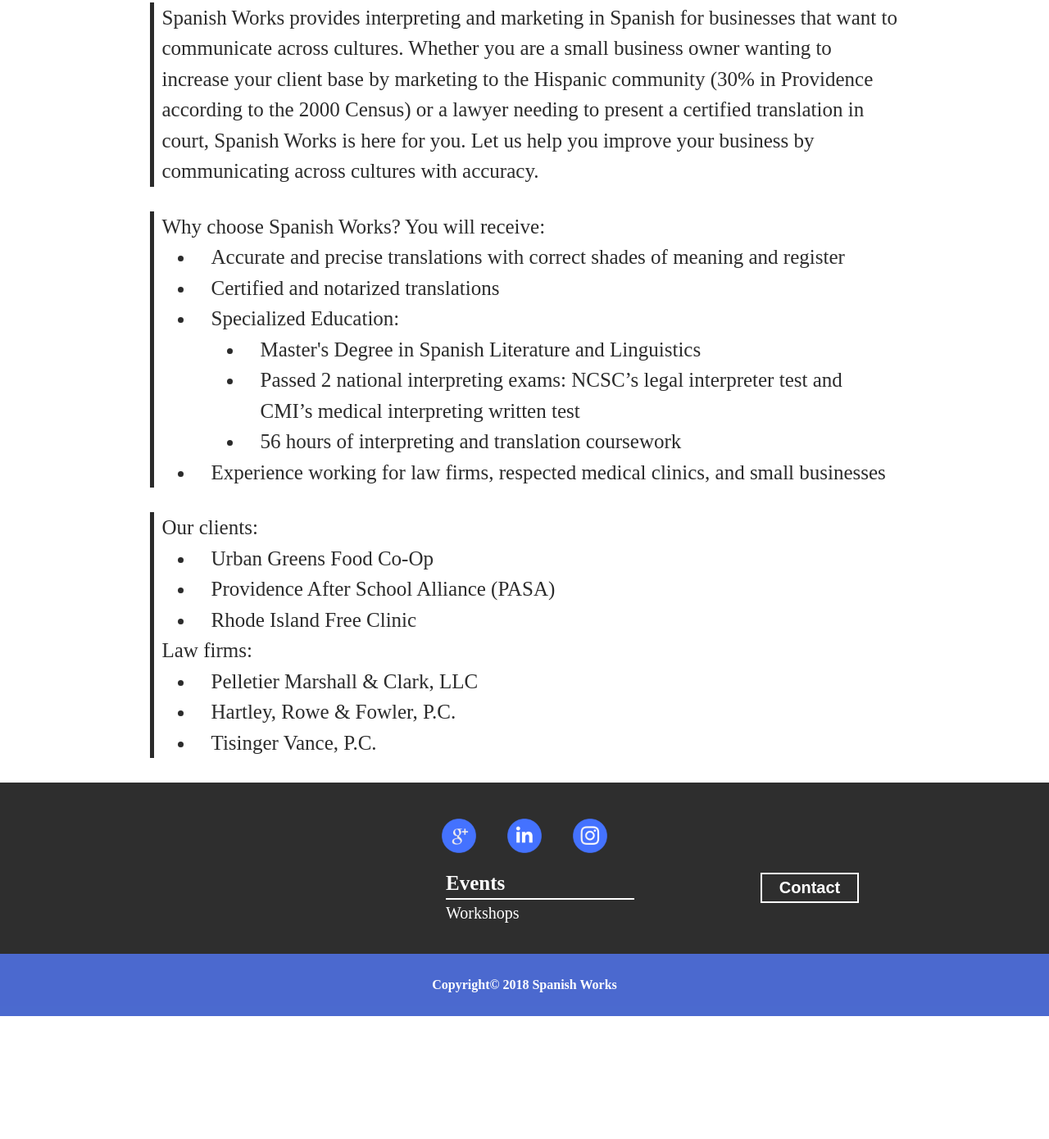
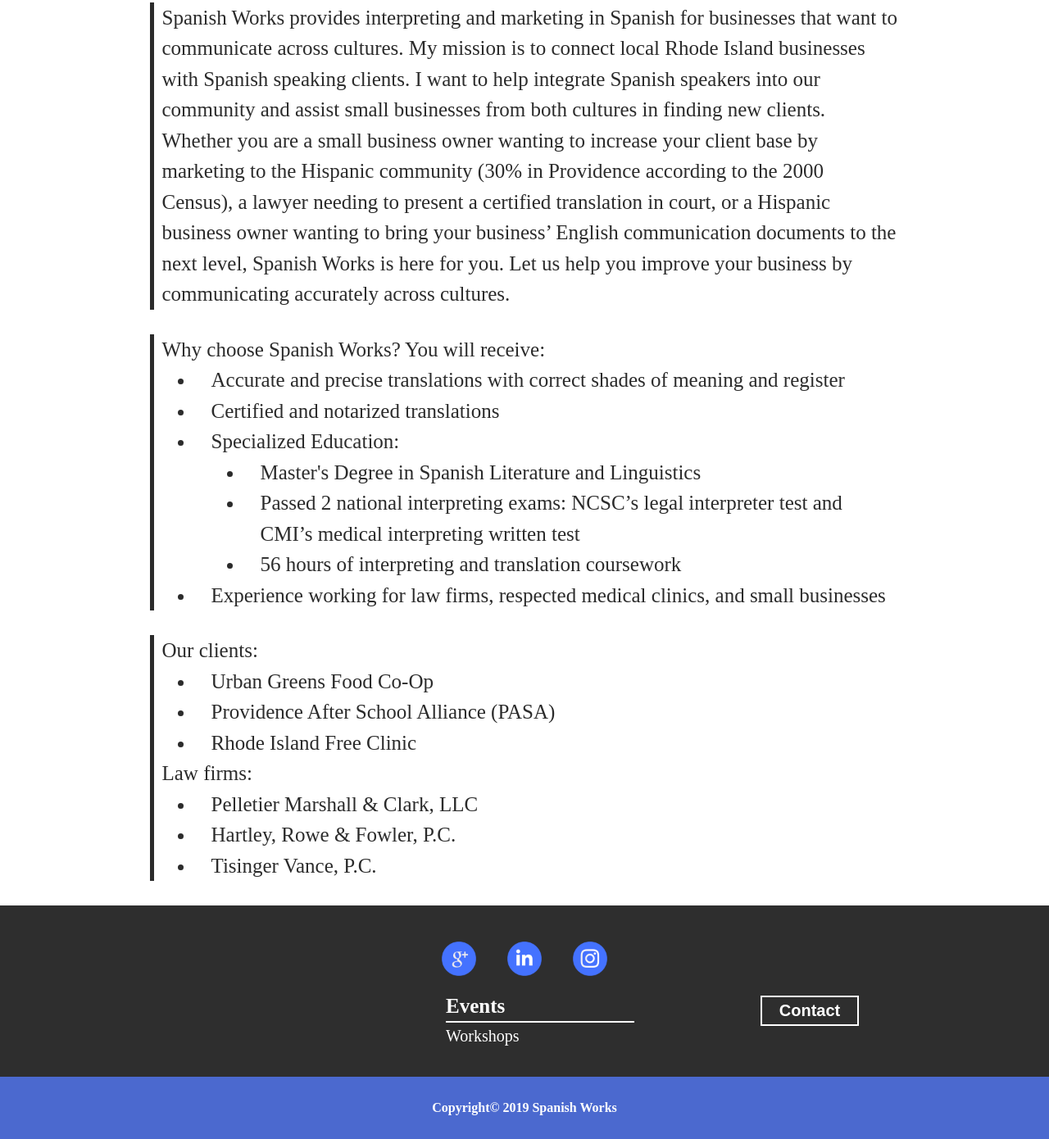
Before and after one commit to jrhoads/spanishworks, a plain HTML site: page about.html in a window 1280 px wide. Shown: the part 551-1941 px from the top of the page at 82% size. Before the commit the page ends 1791 px from the top, so only its background shows below. Drawn offline with Linux system fonts and the light colour scheme.

Commit message:
Update to mission and copyright statements

```diff
--- a/about.html
+++ b/about.html
@@ -1,5 +1,4 @@
 <!doctype html>
-
 <html lang="en">
 <head>
   <meta charset="utf-8">
@@ -36,7 +35,6 @@
     </nav>
   </header>
 
-
   <div id="homeBanner">
     <div id="bannerTopBorder"></div>
     <img id="bannerImage" src="IMG/machupichu-banner.jpg" alt="Banner Image">
@@ -45,7 +43,7 @@
 
   <div class="about-content">
     <h1 class="about-title">About</h1>
-      <div class="about-detail">Spanish Works provides interpreting and marketing in Spanish for businesses that want to communicate across cultures. Whether you are a small business owner wanting to increase your client base by marketing to the Hispanic community (30% in Providence according to the 2000 Census) or a lawyer needing to present a certified translation in court, Spanish Works is here for you. Let us help you improve your business by communicating across cultures with accuracy.
+    <div class="about-detail">Spanish Works provides interpreting and marketing in Spanish for businesses that want to communicate across cultures. My mission is to connect local Rhode Island businesses with Spanish speaking clients. I want to help integrate Spanish speakers into our community and assist small businesses from both cultures in finding new clients. Whether you are a small business owner wanting to increase your client base by marketing to the Hispanic community (30% in Providence according to the 2000 Census), a lawyer needing to present a certified translation in court, or a Hispanic business owner wanting to bring your business’ English communication documents to the next level, Spanish Works is here for you. Let us help you improve your business by communicating accurately across cultures.
     </div>
     <div class="about-detail">
       Why choose Spanish Works? You will receive:
@@ -76,37 +74,10 @@
         <li>Tisinger Vance, P.C.</li>
       </ul>
     </div>
-
-
-
-
-
-
-
-
-
-
-
-
-
-
-
-
-
     <div class="">
 
     </div>
   </div>
-
-
-
-
-
-
-
-
-
-
   <footer>
     <div id="footer-socialmedia">
       <div>
@@ -140,7 +111,7 @@
     </div>
   </footer>
   <div id="copyright">
-    <h3>Copyright© 2018 Spanish Works</h3>
+    <h3>Copyright© 2019 Spanish Works</h3>
   </div>
 </body>
 </html>
```
Also changed, not shown: index.html (+2 -2 lines), marketing.html (+1 -1 lines), translating.html (+1 -1 lines), tutoring.html (+1 -1 lines), workshops.html (+1 -1 lines). Lines whose indentation alone changed are shown as unchanged.
